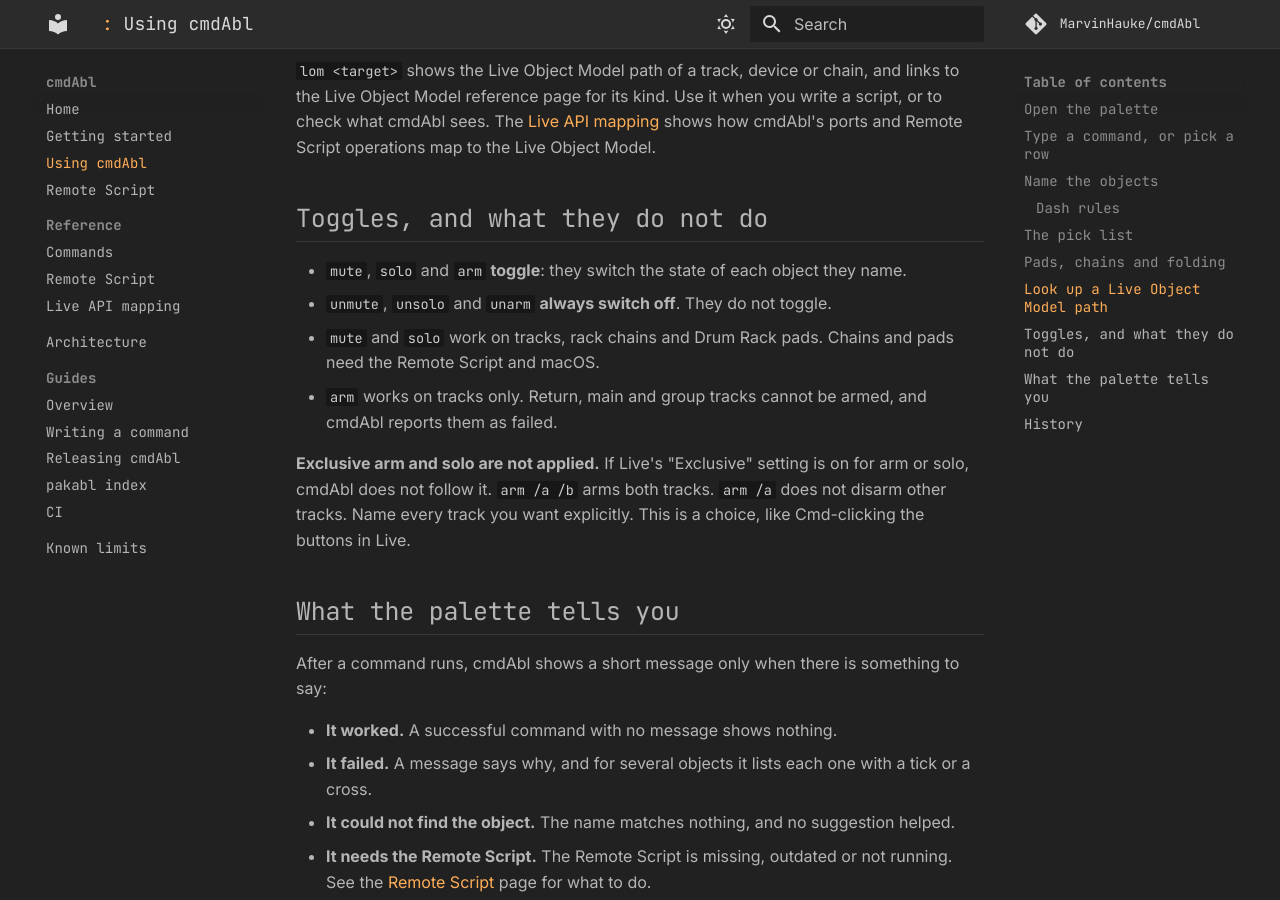
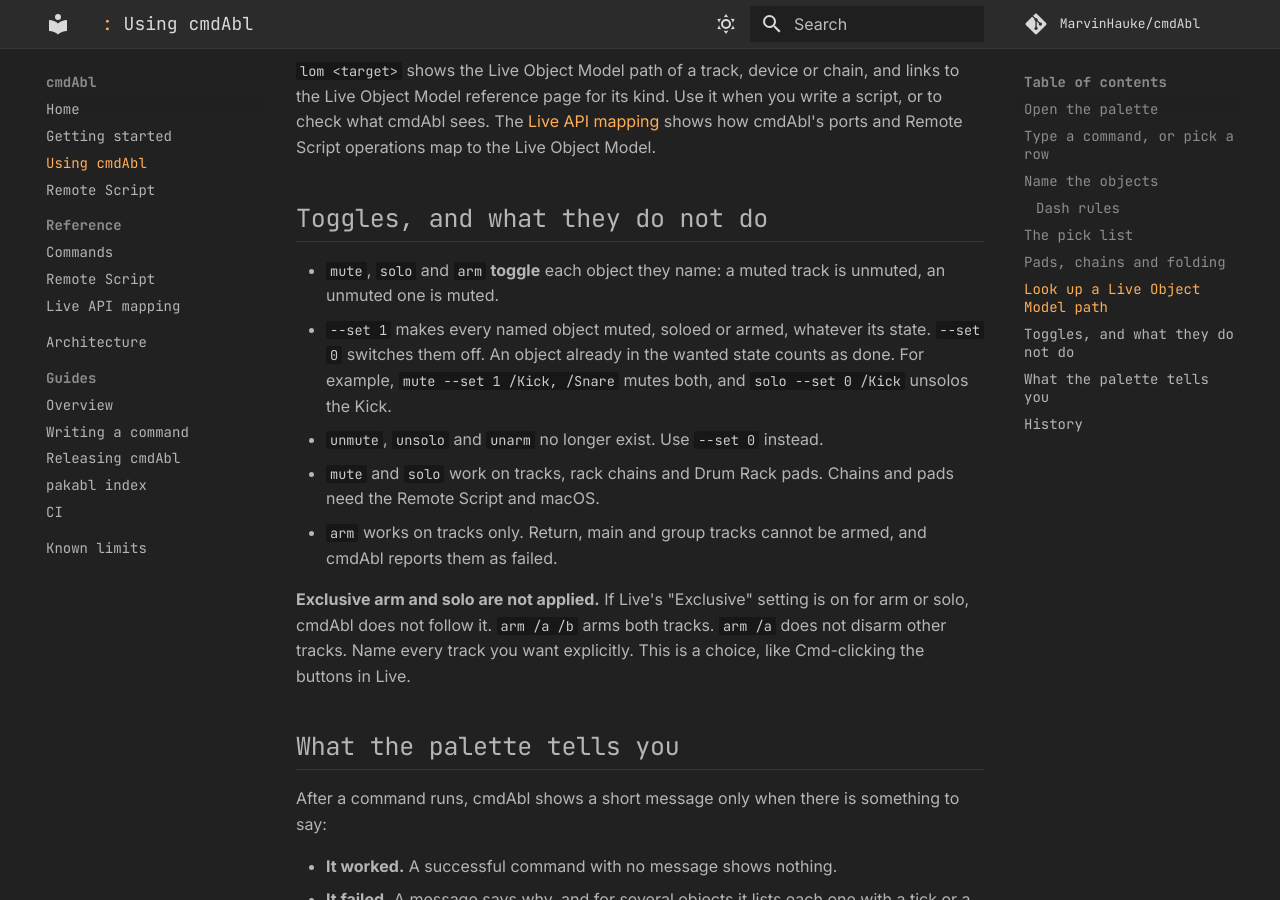
Before and after one commit to MarvinHauke/cmdAbl, an MkDocs documentation site: the page built from docs/using.md, in a window 1280 px wide and 900 px high, scrolled down 2750 px. Built offline with MkDocs 1.6.1 and Material for MkDocs 9.7.7, drawn with Linux system fonts in a browser that asks for light colours; comment, search, counter and statistics services are not loaded.

Commit message:
docs: --set replaces unmute, unsolo and unarm on the using and start pages
mute, solo and arm toggle by default; --set 1 and --set 0 set the state of
every named target. unmute, unsolo and unarm no longer exist.

Co-Authored-By: Claude Haiku 5.5 <noreply@anthropic.com>

```diff
--- a/docs/using.md
+++ b/docs/using.md
@@ -95,8 +95,11 @@ Live Object Model.
 
 ## Toggles, and what they do not do
 
-- `mute`, `solo` and `arm` **toggle**: they switch the state of each object they name.
-- `unmute`, `unsolo` and `unarm` **always switch off**. They do not toggle.
+- `mute`, `solo` and `arm` **toggle** each object they name: a muted track is unmuted, an unmuted one is muted.
+- `--set 1` makes every named object muted, soloed or armed, whatever its state. `--set 0` switches them off. An
+  object already in the wanted state counts as done. For example, `mute --set 1 /Kick, /Snare` mutes both, and
+  `solo --set 0 /Kick` unsolos the Kick.
+- `unmute`, `unsolo` and `unarm` no longer exist. Use `--set 0` instead.
 - `mute` and `solo` work on tracks, rack chains and Drum Rack pads. Chains and pads need the Remote Script
   and macOS.
 - `arm` works on tracks only. Return, main and group tracks cannot be armed, and cmdAbl reports them as failed.
```
Also changed, not shown: docs/getting-started.md (+1 -1 lines).
